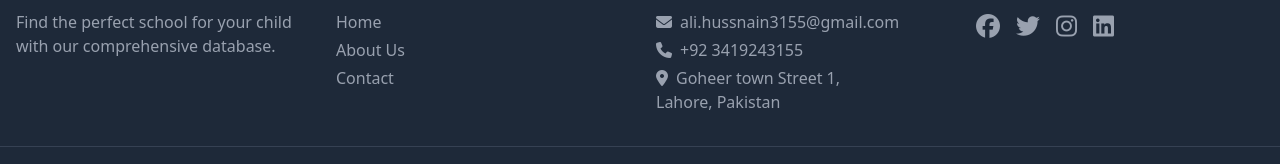
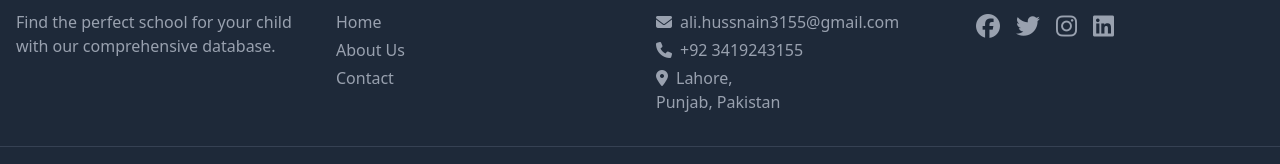
Before and after one commit to Ali-Hussnain-official/Schoolfinder-Frontend, a React (Vite) app: page / in a window 1280 px wide. Shown: the part 2254-2418 px from the top of the page. Built offline with nearby package versions, Linux system fonts and the light colour scheme.

Commit message:
Updated Footer component

```diff
--- a/src/components/Footer.jsx
+++ b/src/components/Footer.jsx
@@ -21,18 +21,18 @@ const Footer = () => (
           <div className="text-gray-400 space-y-1">
             <p><i className="fas fa-envelope mr-2"></i>ali.hussnain3155@gmail.com</p>
             <p><i className="fas fa-phone mr-2"></i>+92 3419243155</p>
-            <p><i className="fas fa-map-marker-alt mr-2"></i>Goheer town Street 1,<br />
-            Lahore, Pakistan </p>
+            <p><i className="fas fa-map-marker-alt mr-2"></i>Lahore,<br />
+            Punjab, Pakistan </p>
           </div>
         </div>
 
         <div className="space-y-2">
           <h3 className="text-lg font-semibold">Follow Us</h3>
           <div className="flex gap-4 text-2xl text-gray-400">
-            <a href="https://www.linkedin.com/in/fiaz-hussain-671679340?utm_source=share&utm_campaign=share_via&utm_content=profile&utm_medium=android_app" className="hover:text-blue-400"><i className="fab fa-facebook"></i></a>
-            <a href="https://www.linkedin.com/in/fiaz-hussain-671679340?utm_source=share&utm_campaign=share_via&utm_content=profile&utm_medium=android_app" className="hover:text-blue-400"><i className="fab fa-twitter"></i></a>
-            <a href="https://www.linkedin.com/in/fiaz-hussain-671679340?utm_source=share&utm_campaign=share_via&utm_content=profile&utm_medium=android_app" className="hover:text-blue-400"><i className="fab fa-instagram"></i></a>
-            <a href="https://www.linkedin.com/in/fiaz-hussain-671679340?utm_source=share&utm_campaign=share_via&utm_content=profile&utm_medium=android_app" className="hover:text-blue-400"><i className="fab fa-linkedin"></i></a>
+            <a href="https://www.linkedin.com/in/ali-hussnain-b706b82b3/" className="hover:text-blue-400"><i className="fab fa-facebook"></i></a>
+            <a href="https://www.linkedin.com/in/ali-hussnain-b706b82b3/" className="hover:text-blue-400"><i className="fab fa-twitter"></i></a>
+            <a href="https://www.linkedin.com/in/ali-hussnain-b706b82b3/" className="hover:text-blue-400"><i className="fab fa-instagram"></i></a>
+            <a href="https://www.linkedin.com/in/ali-hussnain-b706b82b3/" className="hover:text-blue-400"><i className="fab fa-linkedin"></i></a>
           </div>
         </div>
       </div>
```
